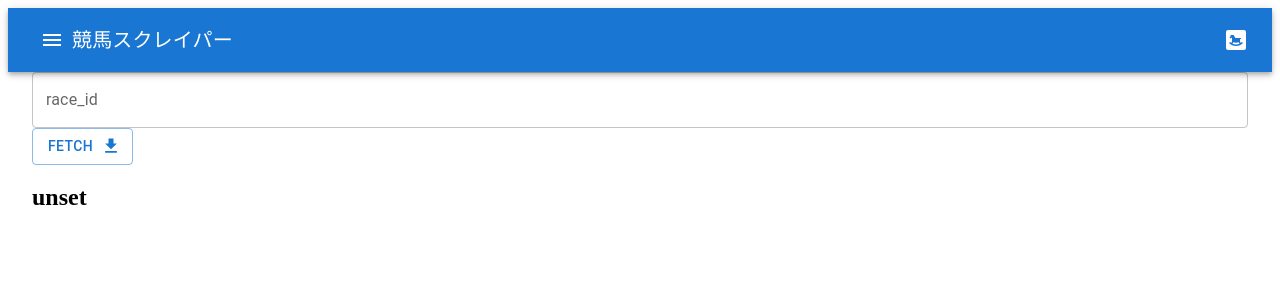
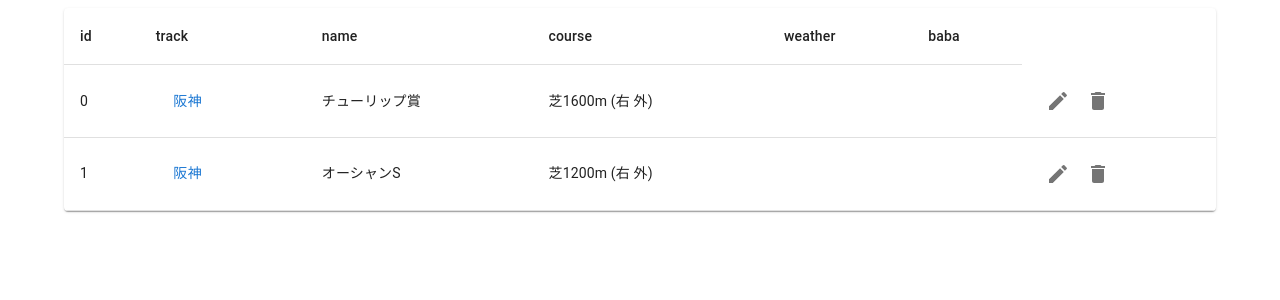
Before and after one commit to OiR-ptr/keiba-scraper, a React (Create React App) app: page / in a window 1280 px wide. Shown: the top 300 px of the page. Built offline with nearby package versions, Linux system fonts and the light colour scheme; no server answers.

Commit message:
:construction: add home table

```diff
--- a/src/App.tsx
+++ b/src/App.tsx
@@ -1,26 +1,14 @@
 import React from 'react';
+import { Container } from '@mui/material';
 import { Scraper } from './features/scraper/Scraper';
-import MenuIcon from '@mui/icons-material/Menu';
-import { AppBar, Container, IconButton, Toolbar, Typography } from '@mui/material';
-import { BedroomBaby } from '@mui/icons-material';
 
 function App() {
   return (
     <div>
-      <AppBar position="static">
-        <Toolbar>
-          <IconButton color="inherit">
-            <MenuIcon />
-          </IconButton>
-          <Typography variant="h6" color="inherit" sx={{flexGrow: 2}}>競馬スクレイパー</Typography>
-          <BedroomBaby></BedroomBaby>
-        </Toolbar>
-      </AppBar>
-
       <main>
         <Container maxWidth='xl'>
           <Scraper />
-          <h2>{process.env.REACT_APP_HASURA_API_KEY}</h2>
+          {/* <h2>{process.env.REACT_APP_HASURA_API_KEY}</h2> */}
         </Container>
       </main>
     </div>
--- a/src/app/store.ts
+++ b/src/app/store.ts
@@ -1,9 +1,11 @@
 import { configureStore, ThunkAction, Action } from '@reduxjs/toolkit';
 import counterReducer from '../features/counter/counterSlice';
+import scraperReducer from '../features/scraper/scraperSlice';
 
 export const store = configureStore({
   reducer: {
     counter: counterReducer,
+    scraper: scraperReducer,
   },
 });
 
--- /dev/null
+++ b/src/features/scraper/Home.tsx
@@ -0,0 +1,60 @@
+import React from 'react';
+import { Button, IconButton, Paper, Table, TableBody, TableCell, TableContainer, TableHead, TableRow, Tooltip } from '@mui/material';
+import EditIcon from '@mui/icons-material/Edit';
+import DeleteIcon from '@mui/icons-material/Delete';
+import { useAppDispatch, useAppSelector } from '../../app/hooks';
+import { selectRaces, switchMode } from './scraperSlice';
+
+export function Home() {
+  const races = useAppSelector(selectRaces);
+  const dispatch = useAppDispatch();
+
+  function toEdit(id: number) {
+    console.log(`to edit: ${id}`);
+    dispatch(switchMode('edit'));
+  }
+
+  function toDelete(id: number) {
+    console.log(`to delete: ${id}`);
+    dispatch(switchMode('delete'));
+  }
+
+  return (
+    <TableContainer component={Paper}>
+      <Table>
+        <TableHead>
+          <TableRow>
+            <TableCell>id</TableCell>
+            <TableCell>track</TableCell>
+            <TableCell>name</TableCell>
+            <TableCell>course</TableCell>
+            <TableCell>weather</TableCell>
+            <TableCell>baba</TableCell>
+          </TableRow>
+        </TableHead>
+        <TableBody>
+          {races.map(row => {
+            return (
+              <TableRow key={row.id}>
+                <TableCell>{row.id}</TableCell>
+                <TableCell>
+                  <Tooltip title={row.track.turf_comment}>
+                    <Button>{row.track.name}</Button>
+                  </Tooltip>
+                </TableCell>
+                <TableCell>{row.name}</TableCell>
+                <TableCell>{row.course}</TableCell>
+                <TableCell>{row.weather}</TableCell>
+                <TableCell>{row.baba}</TableCell>
+                <TableCell>
+                  <IconButton onClick={e => toEdit(row.id)}><EditIcon /></IconButton>
+                  <IconButton onClick={e => toDelete(row.id)}><DeleteIcon /></IconButton>
+                </TableCell>
+              </TableRow>
+            );
+          })}
+        </TableBody>
+      </Table>
+    </TableContainer>
+  );
+}
--- a/src/features/scraper/Scraper.tsx
+++ b/src/features/scraper/Scraper.tsx
@@ -1,23 +1,26 @@
 import React from 'react';
-import { Button, TextField } from '@mui/material';
-import GetAppIcon from '@mui/icons-material/GetApp';
-import { useAppSelector, useAppDispatch } from '../../app/hooks';
+import { Container } from '@mui/material';
+import { Home } from './Home';
+import { useAppDispatch, useAppSelector } from '../../app/hooks';
+import { selectMenu } from './scraperSlice';
 
 export function Scraper() {
-  const [raceUrl, setRaceUrl] = React.useState('');
+  const menu = useAppSelector(selectMenu);
   const dispatch = useAppDispatch();
 
-  const fetchFromNetKeiba = (url : string) => {
-    console.log(url);
-  };
+  function SelectDisplayComponent() {
+    switch(menu) {
+      case 'home':    return <Home />;
+      case 'edit':    return <div>EDIT!!!</div>;
+      case 'delete':  return <div>DELETE!!!</div>
+      case 'add':     return <div>ADDDDD</div>;
+    }
+    return <div>ERROR!!!!</div>;
+  }
 
   return (
-    <div>
-      <TextField fullWidth id="race_id" label="race_id" variant="outlined" value={raceUrl}
-        onChange={(e) => setRaceUrl(e.target.value)}
-        placeholder='https://race.netkeiba.com/race/shutuba.html?race_id=XXXXXX' />
-      <Button variant="outlined" endIcon={<GetAppIcon />}
-        onClick={(e) => fetchFromNetKeiba(raceUrl)}>Fetch</Button>
-    </div>
+    <Container maxWidth="lg">
+      {SelectDisplayComponent()}
+    </Container>
   );
 }
--- /dev/null
+++ b/src/features/scraper/scraperSlice.ts
@@ -0,0 +1,73 @@
+import { createAsyncThunk, createSlice, PayloadAction } from "@reduxjs/toolkit";
+import { RootState, AppThunk } from "../../app/store";
+
+type ScraperMenu = 'home' | 'edit' | 'delete' | 'add';
+
+interface Track {
+  id: number,
+  name: string,
+  comment: string,
+  turf_comment: string,
+}
+
+interface Race {
+  id: number,
+  name: string,
+  course: string,
+  weather: string,
+  baba: string,
+  track: Track,
+}
+
+interface ScraperState {
+  menu: ScraperMenu,
+  races: Race[],
+  value: number,
+}
+
+const initialState: ScraperState = {
+  menu: 'home',
+  races: [{
+    id: 0,
+    baba: "",
+    course: "芝1600m (右 外)",
+    name: "チューリップ賞",
+    weather: "",
+    track: {
+      id: 1,
+      name: "阪神",
+      comment: "",
+      turf_comment: "芝えぐれてるって～w",
+    }
+  }, {
+    id: 1,
+    baba: "",
+    course: "芝1200m (右 外)",
+    name: "オーシャンS",
+    weather: "",
+    track: {
+      id: 1,
+      name: "阪神",
+      comment: "",
+      turf_comment: "芝荒れてるかもw",
+    }
+  }],
+  value: 0,
+}
+
+export const scraperSlice = createSlice({
+  name: 'scraper',
+  initialState,
+  reducers: {
+    switchMode: (state, action: PayloadAction<ScraperMenu>) => {
+      state.menu = action.payload;
+    },
+  },
+});
+
+export const { switchMode } = scraperSlice.actions;
+
+export const selectMenu = (state: RootState) => state.scraper.menu;
+export const selectRaces = (state: RootState) => state.scraper.races;
+
+export default scraperSlice.reducer;
```
